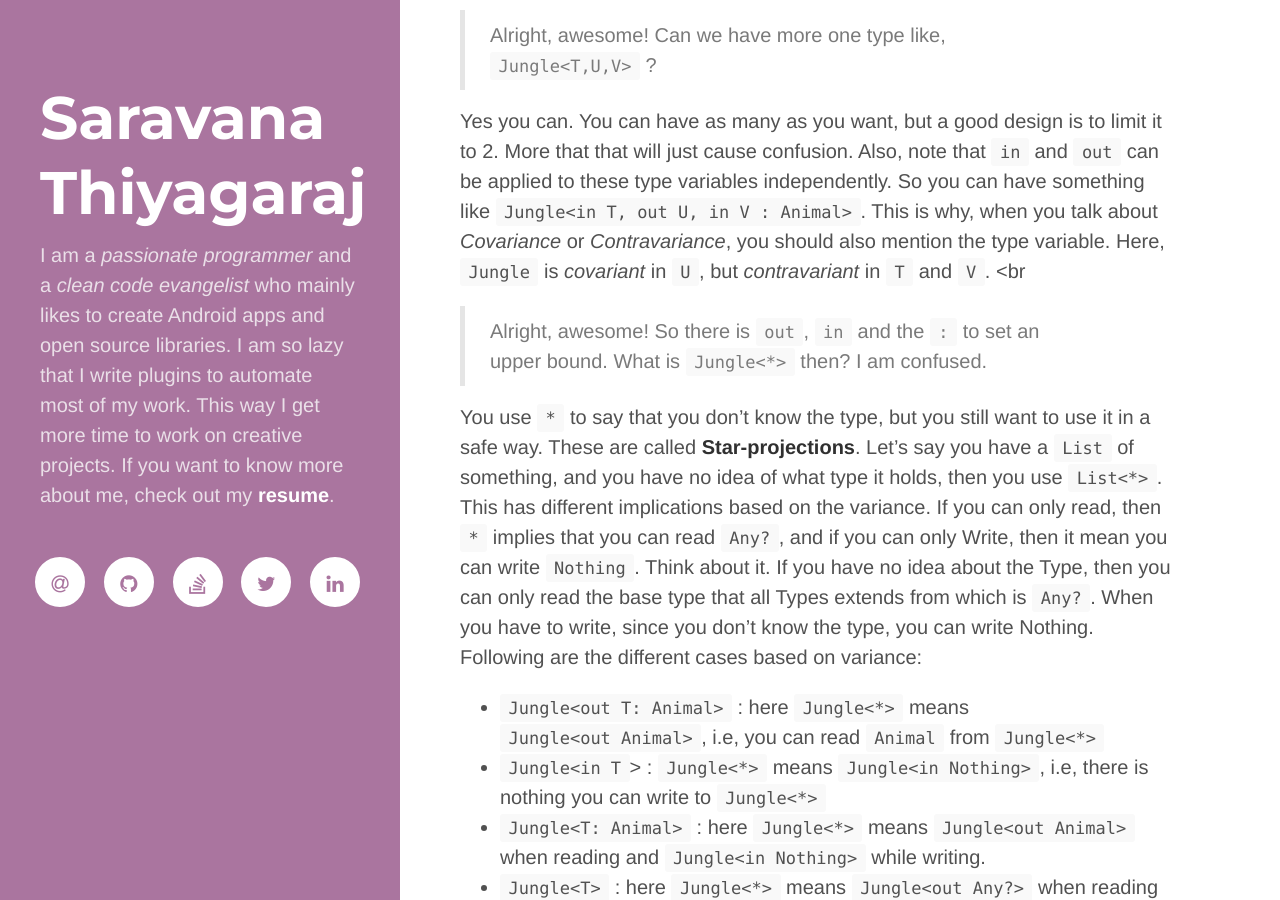
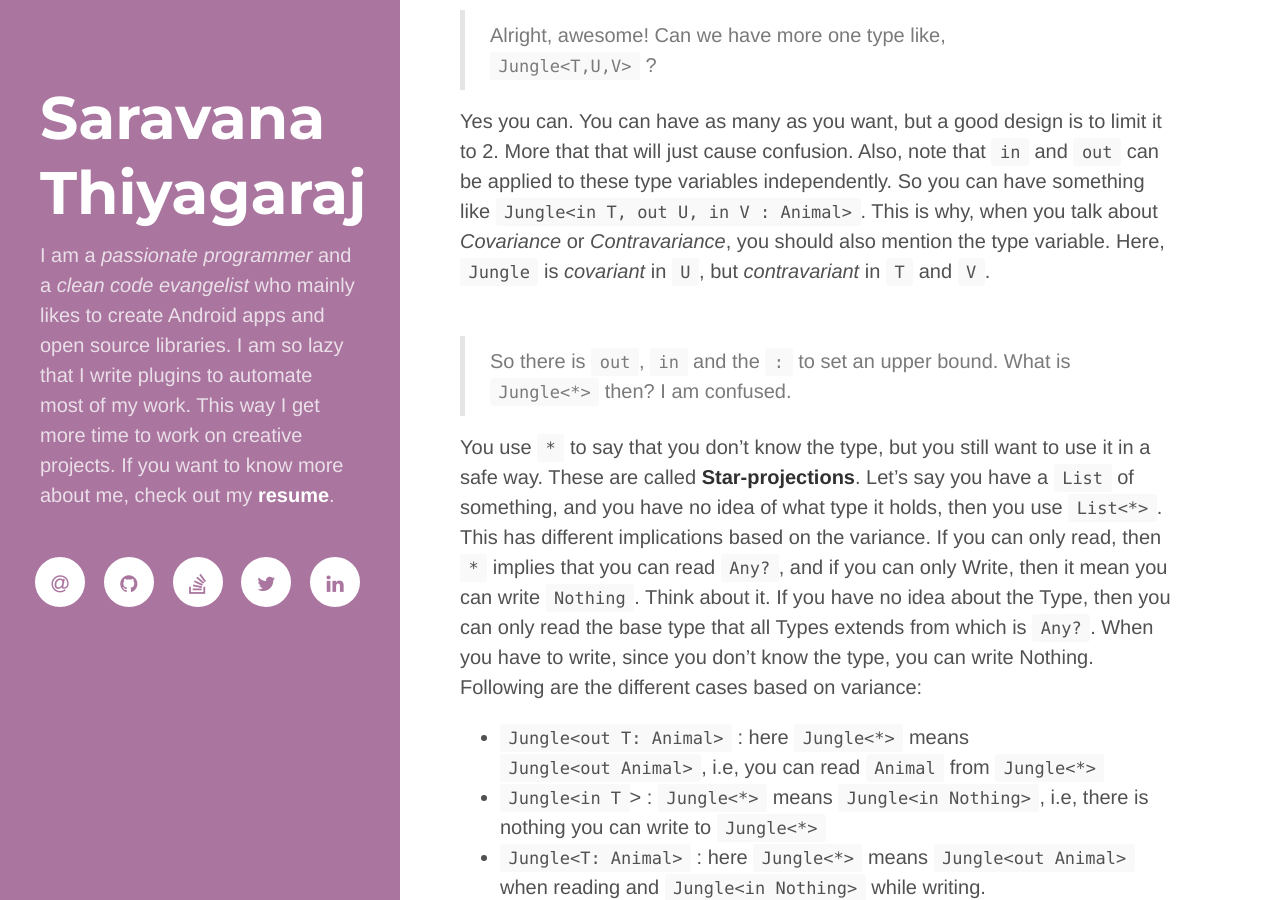
Before and after one commit to thsaravana/thsaravana.github.io, a Jekyll site: the page built from _posts/2021-09-10-generics-in-kotlin.md, in a window 1280 px wide and 900 px high, scrolled down 3979 px. Built offline with Jekyll 4.4.1, drawn with Linux system fonts in a browser that asks for light colours; nearby versions of some CDN libraries.

Commit message:
Generics in Kotlin blog - formatting

````diff
--- a/_posts/2021-09-10-generics-in-kotlin.md
+++ b/_posts/2021-09-10-generics-in-kotlin.md
@@ -127,9 +127,9 @@ Yes you can. You can have as many as you want, but a good design is to limit it
 Also, note that `in` and `out` can be applied to these type variables independently. So you can have something like
 `Jungle<in T, out U, in V : Animal>`. This is why, when you talk about *Covariance* or *Contravariance*, you should also mention
 the type variable. Here, `Jungle` is *covariant* in `U`, but *contravariant* in `T` and `V`.
-<br<br>
+<br><br>
 
-> Alright, awesome! So there is `out`, `in` and the `:` to set an upper bound. What is `Jungle<*>` then? I am confused.
+> So there is `out`, `in` and the `:` to set an upper bound. What is `Jungle<*>` then? I am confused.
 
 You use `*` to say that you don't know the type, but you still want to use it in a safe way. These are called **Star-projections**.
 Let's say you have a `List` of something, and you have no idea of what type
@@ -156,7 +156,7 @@ class Jungle<T>(var t: T) where T: Animal, T: Walkable {
     fun insertType(t: T) {}
 }
 ```
-<br><br>
+<br>
 
 > That's interesting. What about Generic functions? Any thought on that?
 
@@ -167,6 +167,7 @@ fun <T> getAnimals(t: T): List<T> where T: Animal, T: Walkable {
     return emptyList()
 }
 ```
+<br>
 
 > Wow, thank you so much. All my doubts are cleared now. Is there anything that I missed out in Generics?
 
````
